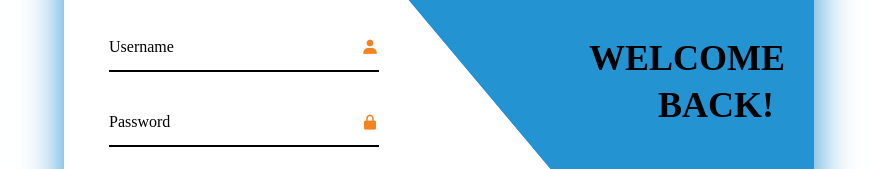
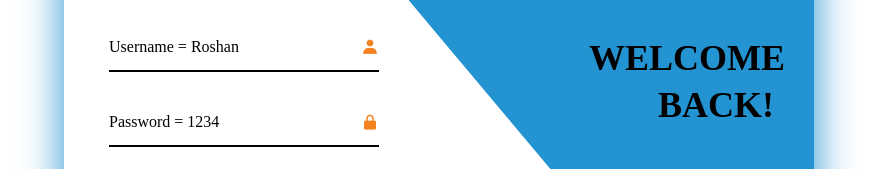
Before and after one commit to Roshan-504/Phone-Comparison, a plain HTML site: page login.html in a window 1280 px wide. Shown: the part 288-457 px from the top of the page, without its empty margins (201-1078 px from the left). Drawn offline with nearby package versions, Linux system fonts and the light colour scheme.

Commit message:
Update login.html

```diff
--- a/login.html
+++ b/login.html
@@ -15,12 +15,12 @@
             <form action="#">
                 <div class="input-box " >
                     <input id="username" type="text"  required>
-                    <label >Username</label>
+                    <label >Username = Roshan</label>
                     <i class='bx bxs-user'></i>
                 </div>
                 <div class="input-box" >
                     <input id="password" type="password"  required>
-                    <label >Password</label>
+                    <label >Password = 1234</label>
                     <i class='bx bxs-lock-alt' ></i>
                 </div>
                 <button  type="submit" class="btn" id="btn" ><a href="#" id="anchor"> Login </a></button>
```
